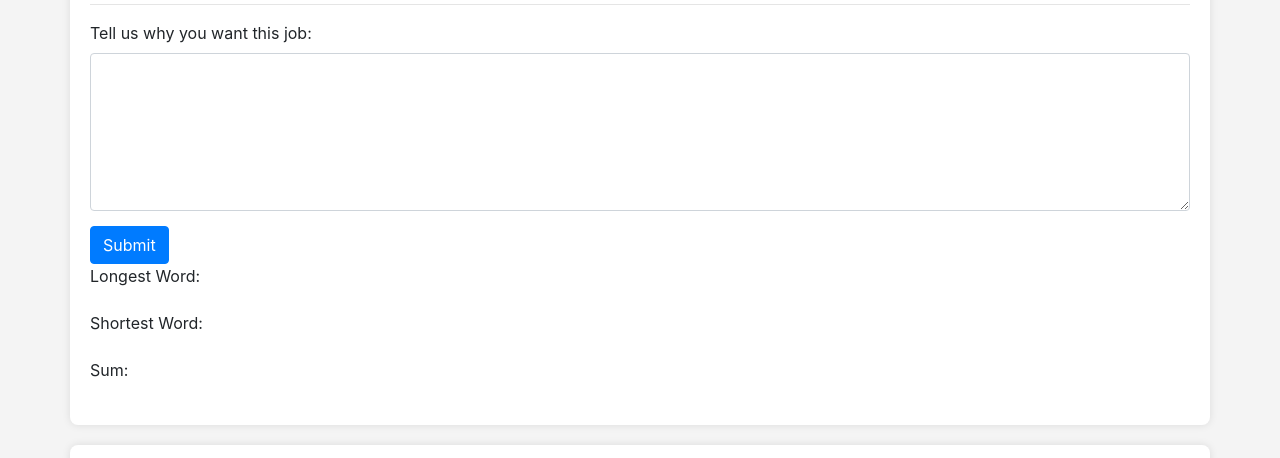
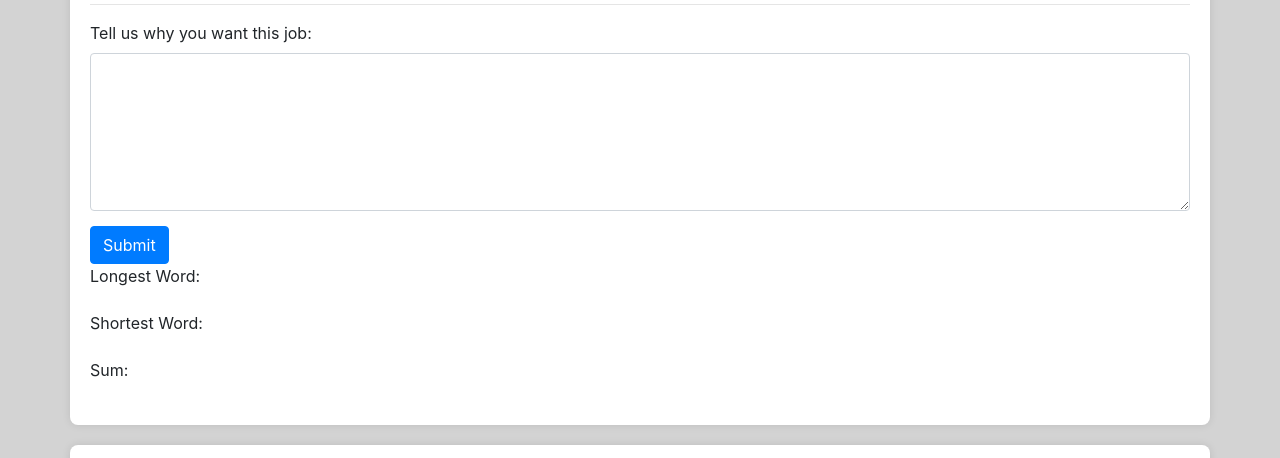
Before and after one commit to Katlehoseatlholo/Bootcamp-API, a website: page public/index.html in a window 1280 px wide. Shown: the part 104-562 px from the top of the page. Drawn offline with nearby package versions, Linux system fonts and the light colour scheme; no server answers.

Commit message:
Update index.html

```diff
--- a/public/index.html
+++ b/public/index.html
@@ -8,7 +8,7 @@
     <link rel="stylesheet" href="https://stackpath.bootstrapcdn.com/bootstrap/4.5.2/css/bootstrap.min.css">
     <style>
         body {
-            background-color: #f4f4f4;
+            background-color: lightgrey;
         }
 
         .container {
```
